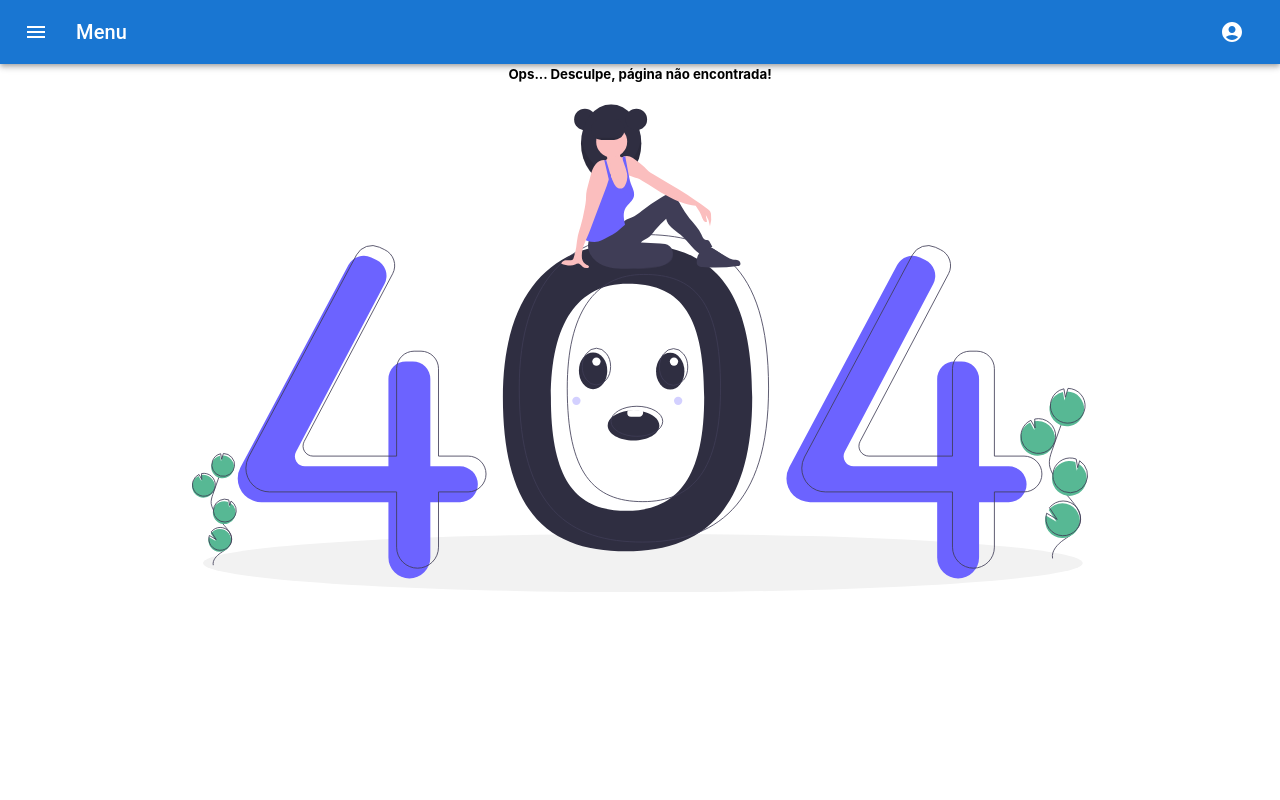
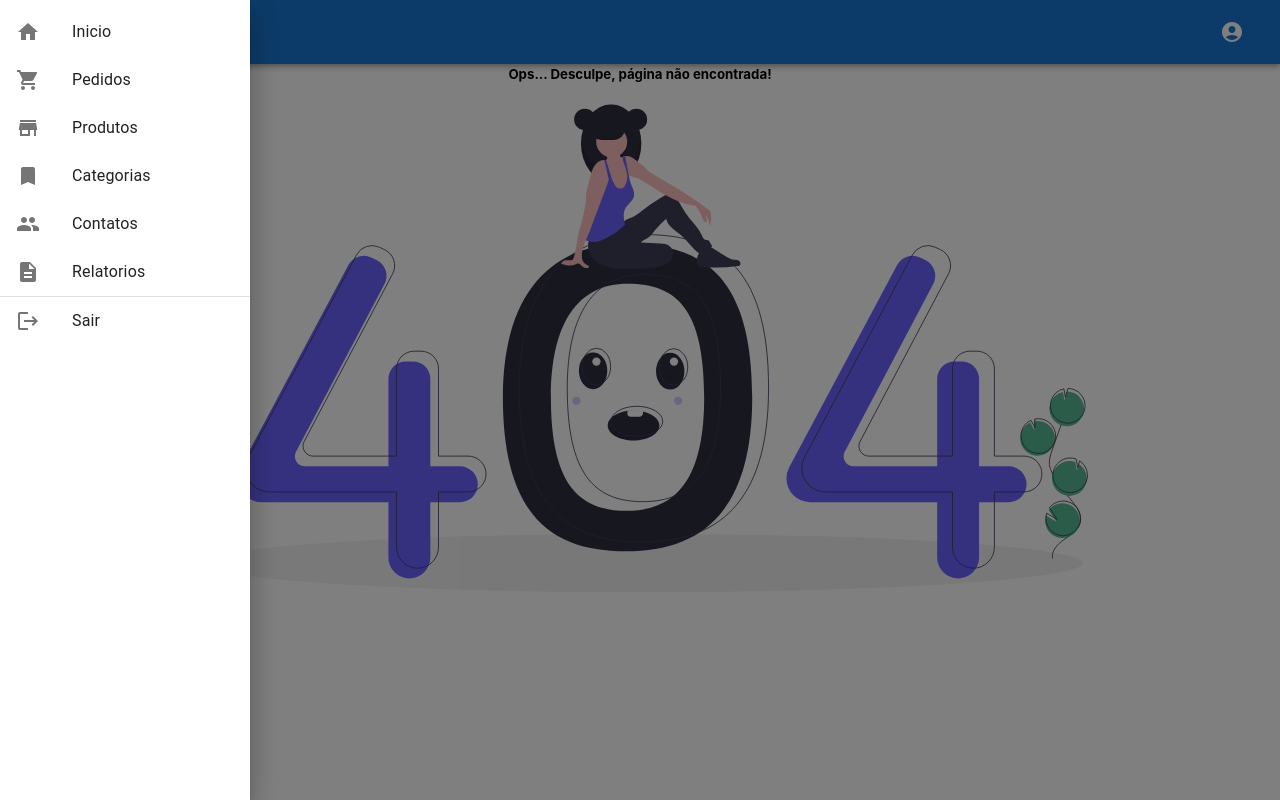
Before and after one commit to iwtrainingbr/supermercado-app, a React (Create React App) app: page / in a window 1280 px wide. Both pictures are taken after a click on the button 36 px from the left and 32 px from the top of the page. Built offline with nearby package versions, Linux system fonts and the light colour scheme.

Commit message:
Add sidebar

```diff
--- a/src/components/Navbar/index.js
+++ b/src/components/Navbar/index.js
@@ -1,5 +1,6 @@
 import * as React from 'react';
 import AppBar from '@mui/material/AppBar';
+import Drawer from "@mui/material/Drawer";
 import Box from '@mui/material/Box';
 import Toolbar from '@mui/material/Toolbar';
 import Typography from '@mui/material/Typography';
@@ -11,9 +12,13 @@ import FormControlLabel from '@mui/material/FormControlLabel';
 import FormGroup from '@mui/material/FormGroup';
 import MenuItem from '@mui/material/MenuItem';
 import Menu from '@mui/material/Menu';
+import {ShoppingCart, Store, Home, Bookmark, Logout, Description, People} from "@mui/icons-material";
+import {List, Divider, ListItem, ListItemIcon, ListItemText} from '@mui/material';
+import {Link} from "react-router-dom";
 
 export default function Navbar() {
   const [anchorEl, setAnchorEl] = React.useState(null);
+  const [sidebar, setSidebar] = React.useState(false);
 
   const handleMenu = (event) => {
     setAnchorEl(event.currentTarget);
@@ -23,8 +28,60 @@ export default function Navbar() {
     setAnchorEl(null);
   };
 
+  const closeSidebar = () => {
+    setSidebar(false);
+  }
+
   return (
     <Box sx={{ flexGrow: 1 }}>
+      <Drawer
+          anchor={"left"}
+          open={sidebar}
+          onClose={() => setSidebar(false)}
+      >
+
+        <Box sx={{width: 250}}>
+        <List>
+
+          <ListItem button onClick={closeSidebar} component={Link} to="/">
+            <ListItemIcon><Home/></ListItemIcon>
+            <ListItemText>Inicio</ListItemText>
+          </ListItem>
+
+          <ListItem button onClick={closeSidebar} component={Link} to="/pedidos">
+            <ListItemIcon><ShoppingCart/></ListItemIcon>
+            <ListItemText>Pedidos</ListItemText>
+          </ListItem>
+
+          <ListItem button onClick={closeSidebar} component={Link} to="/produtos">
+            <ListItemIcon><Store/></ListItemIcon>
+            <ListItemText>Produtos</ListItemText>
+          </ListItem>
+
+          <ListItem button onClick={closeSidebar} component={Link} to="/categorias">
+            <ListItemIcon><Bookmark/></ListItemIcon>
+            <ListItemText>Categorias</ListItemText>
+          </ListItem>
+
+          <ListItem button onClick={closeSidebar} component={Link} to="/contatos">
+            <ListItemIcon><People/></ListItemIcon>
+            <ListItemText>Contatos</ListItemText>
+          </ListItem>
+
+          <ListItem button onClick={closeSidebar} component={Link} to="/relatorios">
+            <ListItemIcon><Description/></ListItemIcon>
+            <ListItemText>Relatorios</ListItemText>
+          </ListItem>
+
+          <Divider/>
+
+          <ListItem button onClick={closeSidebar} component={Link} to="/login">
+            <ListItemIcon><Logout/></ListItemIcon>
+            <ListItemText>Sair</ListItemText>
+          </ListItem>
+        </List>
+        </Box>
+      </Drawer>
 
       <AppBar position="static">
         <Toolbar>
@@ -33,6 +90,7 @@ export default function Navbar() {
             edge="start"
             color="inherit"
             aria-label="menu"
+            onClick={() => setSidebar(true)}
             sx={{ mr: 2 }}
           >
             <MenuIcon />
```
